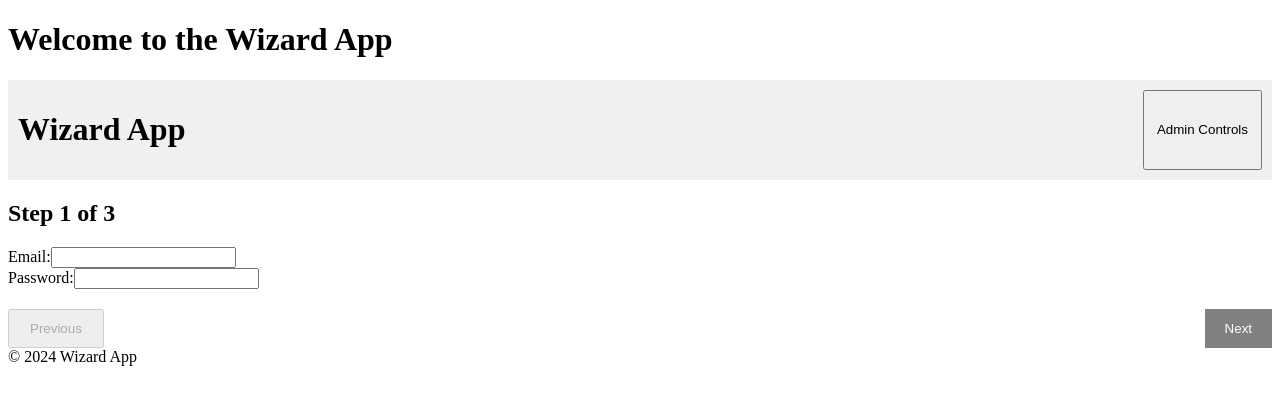
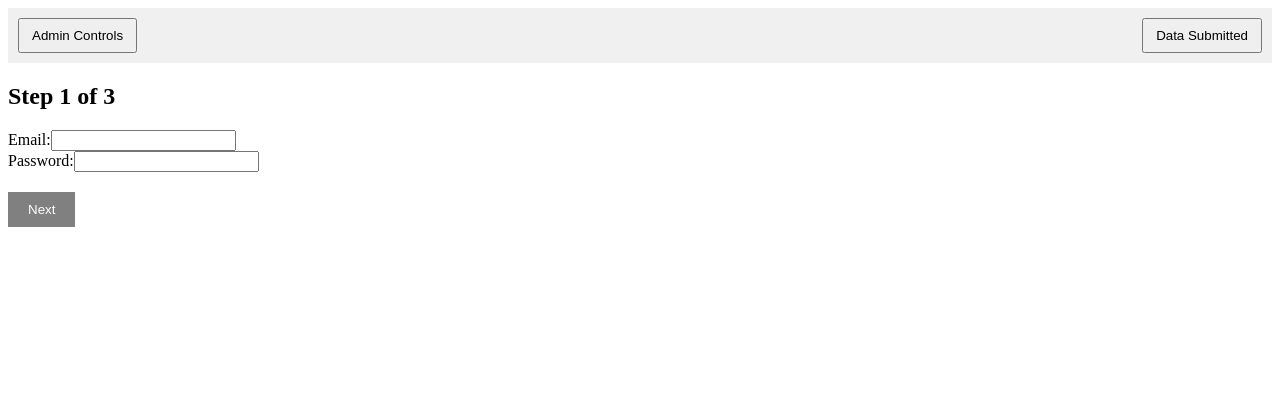
Before and after one commit to CurtisLovrak/zealthy-coding-challenge, a Next.js app: page / in a window 1280 px wide. Shown: the top 404 px of the page. Built offline with nearby package versions, Linux system fonts and the light colour scheme.

Commit message:
tuesday morning

```diff
--- a/src/app/admin/page.tsx
+++ b/src/app/admin/page.tsx
@@ -131,7 +131,6 @@ export default function AdminPage() {
       >
         Save Options
       </button>
-      <pre>{JSON.stringify(selectedOptions, null, 2)}</pre>
     </div>
   );
 }
--- a/src/app/layout.tsx
+++ b/src/app/layout.tsx
@@ -7,14 +7,13 @@ export default function RootLayout({ children }: { children: React.ReactNode })
   return (
       <html lang="en">
           <head>
-              <title>Wizard Flow</title>
+              <title>Onboarding Section</title>
           </head>
           <body>
               <header>
-                  <h1>Welcome to the Wizard App</h1>
               </header>
               <main>{children}</main>
-              <footer>© 2024 Wizard App</footer>
+              <footer></footer>
           </body>
       </html>
   );
--- a/src/app/page.tsx
+++ b/src/app/page.tsx
@@ -100,9 +100,11 @@ export default function WizardPage() {
   return (
     <div>
       <header style={{ display: "flex", justifyContent: "space-between", padding: "10px", backgroundColor: "#f0f0f0" }}>
-        <h1>Wizard App</h1>
         <button onClick={() => router.push("/admin")} style={{ padding: "8px 12px", cursor: "pointer" }}>
           Admin Controls
+        </button>
+        <button onClick={() => router.push("/data")} style={{ padding: "8px 12px", cursor: "pointer" }}>
+          Data Submitted
         </button>
       </header>
 
@@ -238,13 +240,22 @@ export default function WizardPage() {
       )}
 
       <div style={{ display: "flex", justifyContent: "space-between", marginTop: "20px" }}>
-        <button
+        {/* <button
           onClick={handlePrev}
           disabled={step === 1}
           style={{ padding: "10px 20px" }}
         >
           Previous
+        </button> */}
+        {step !== 1 && (
+          <button
+            onClick={handlePrev}
+            disabled={step === 1}
+            style={{ padding: "10px 20px" }}
+            >
+            Previous
         </button>
+        )}
         {step !== 3 && (
           <button
             onClick={handleNext}
```
Also changed, not shown: server.js (+9 -7 lines), src/app/data/page.tsx (+10 -0 lines).
